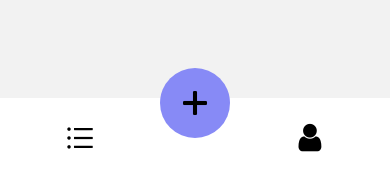
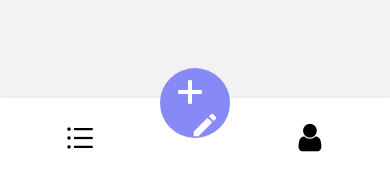
Before and after one commit to raivinht/ReactNative-App, a React Native app: screen /BottomRoutes in a window 390 px wide. Shown: the part 666-841 px from the top of the page. Built offline with nearby package versions, Linux system fonts and the light colour scheme.

Commit message:
Fixing TabItemButton, making it centralized and changing the bottom's opacity.

```diff
--- a/src/components/CustomTabBar/index.tsx
+++ b/src/components/CustomTabBar/index.tsx
@@ -13,10 +13,18 @@
                 />
             </TouchableOpacity>
             <TouchableOpacity style={style.tabItemButton}>
-                <View>
+                <View style={{ width: '100%', left: 10, top: 4 }}>
                     <Entypo
                         name="plus"
                         size={40}
+                        color={'#FFF'}
+                    />
+                </View>
+                <View style={{ flexDirection: 'row-reverse', width: '100%', right: 10 }}>
+                    <MaterialIcons
+                        name="edit"
+                        style={{color:'#FFFF'}}
+                        size={30}
                     />
                 </View>
             </TouchableOpacity>
--- a/src/components/CustomTabBar/styles.ts
+++ b/src/components/CustomTabBar/styles.ts
@@ -6,6 +6,14 @@
         flexDirection: 'row',
         height: 80,
         justifyContent: 'space-around',
+        shadowColor: '#000',
+        shadowOffset: {
+            width: 0,
+            height: 3,
+        },
+        shadowOpacity: 0.29,
+        shadowRadius: 4.65,
+        elevation: 7,
     },
     tabItem: {
         flex: 1,
```
